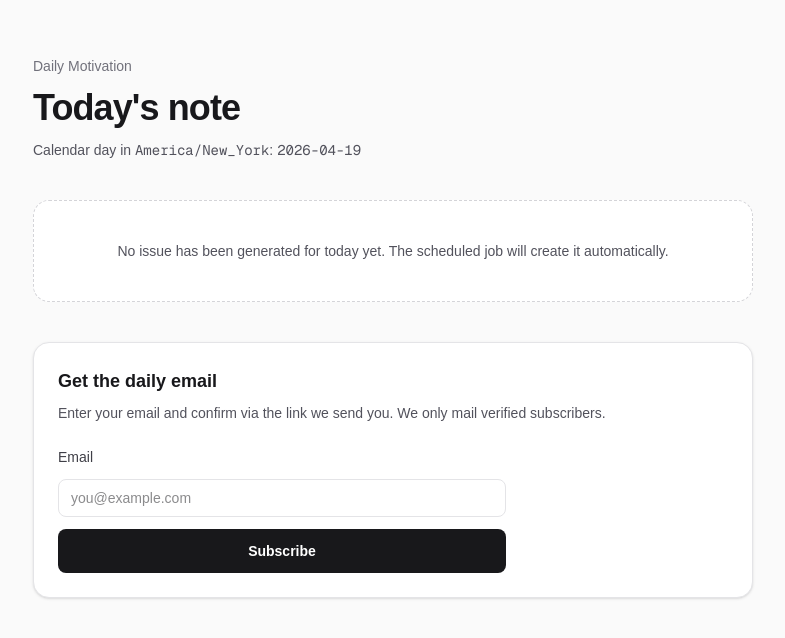
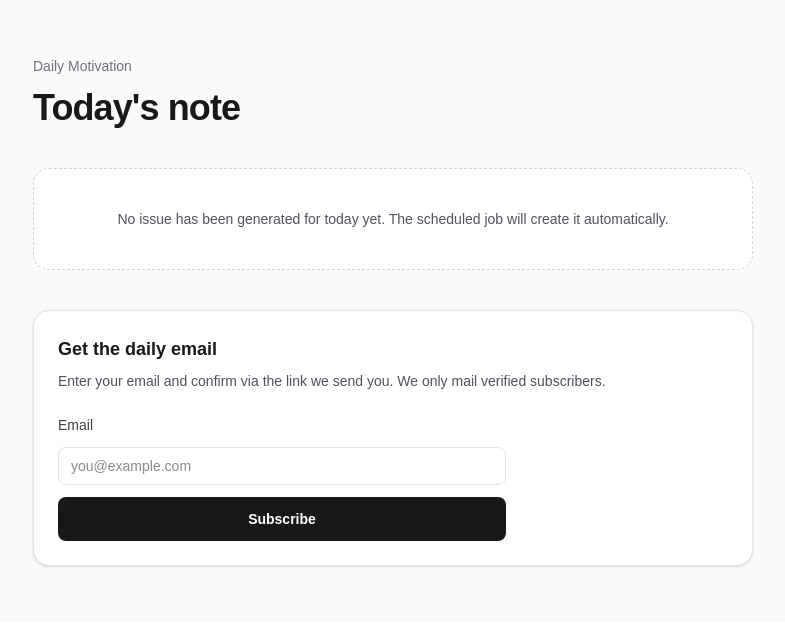
Before and after one commit to visakhvjn/daily-motivation-ai, a Next.js app: page / in a window 1280 px wide. Shown: the top 638 px of the page, without its empty margins (247-1032 px from the left). Built offline with nearby package versions, Linux system fonts and the light colour scheme; no server answers; the database is empty.

Commit message:
removing text from header

```diff
--- a/src/app/page.tsx
+++ b/src/app/page.tsx
@@ -60,10 +60,6 @@ export default async function Home({
           <h1 className="text-3xl font-semibold tracking-tight sm:text-4xl">
             Today&apos;s note
           </h1>
-          <p className="text-sm text-zinc-600">
-            Calendar day in <span className="font-mono">{timeZone}</span>:{" "}
-            <span className="font-mono">{localDateKey}</span>
-          </p>
         </header>
 
         {banner ? (
```
